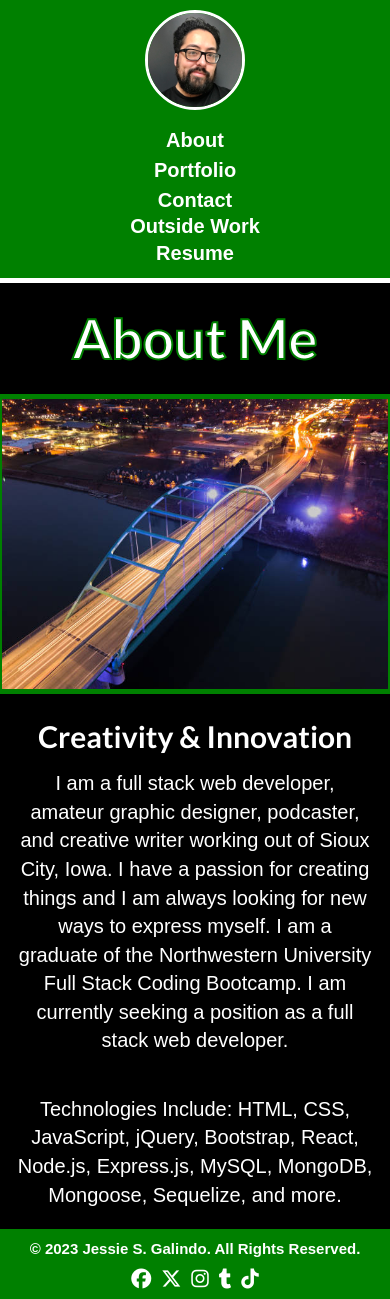
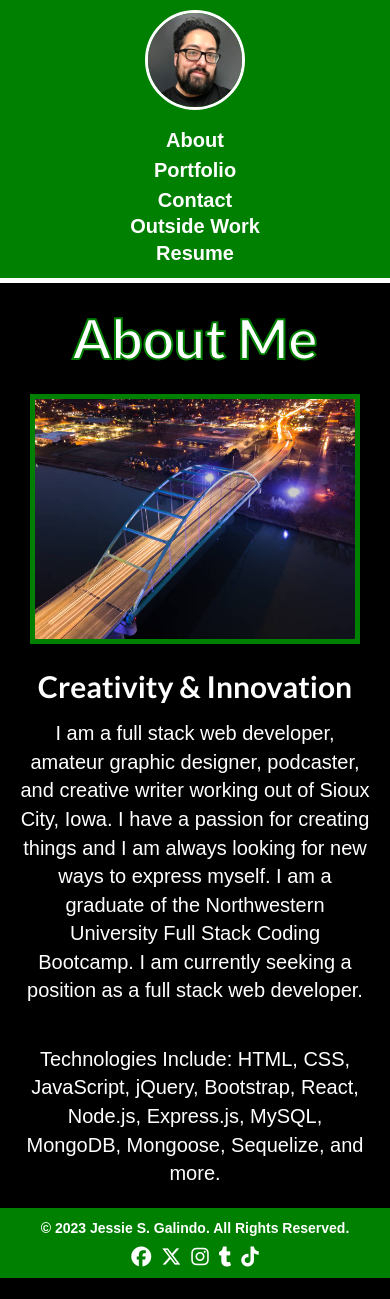
Before and after one commit to MrMessyFace/jessie-galindo-portfolio-2.0, a React (Create React App) app: page /about in a window 390 px wide. After the commit the page ends 1278 px from the top, so only its background shows below. Built offline with nearby package versions, Linux system fonts and the light colour scheme.

Commit message:
update mobile css

```diff
--- a/src/assets/css/App.css
+++ b/src/assets/css/App.css
@@ -101,17 +101,20 @@ body {
   font-size: 18px;
 }
 
-.home-page {
+.banner-section {
   display: flex;
+  flex-direction: column;
   justify-content: center;
   align-items: center;
+  height: 80vh;
 }
 
 .banner {
   display: flex;
   flex-direction: column;
+  justify-content: center;
   align-items: center;
-  margin-top: 250px;
+  text-align: center;
 }
 
 .banner h1 {
@@ -286,6 +289,20 @@ body {
   color: white;
 }
 
+@media screen and (max-width: 992px) {
+  .banner-section {
+    height: 60vh;
+  }
+
+  .banner {
+    text-align: center;
+  }
+
+  .banner h1 {
+    font-size: 130px;
+  }
+}
+
 @media screen and (max-width: 768px) {
   .navbar {
     flex-direction: column;
@@ -317,16 +334,8 @@ body {
     color: white;
   }
 
-  .home-page {
-    height: 100%;
-    width: 100%;
-  }
-
-  .banner {
-    display: flex;
-    justify-content: center;
-    align-items: center;
-    margin-top: 100px;
+  .banner-section {
+    height: 50vh;
   }
 
   .banner h1 {
@@ -432,7 +441,7 @@ body {
     display: flex;
     justify-content: space-evenly;
     width: 100%;
-    margin-top: 20px;
+    margin-top: 50px;
     margin-bottom: 20px;
   }
 
@@ -449,8 +458,40 @@ body {
   .socials {
     margin: 5px;
   }
+}
 
-  .copyright {
-    font-size: 15px;
+@media screen and (max-width: 576px) {
+  .banner-section {
+    height: 50vh;
+  }
+
+  .about-section {
+    width: 100%;
+    margin-left: 0px;
+    margin-right: 0px;
+  }
+
+  .aboutimg {
+    flex-direction: column;
+    align-items: center;
+    width: 100%;
+    margin-left: 0px;
+    margin-right: 0px;
+  }
+
+  .aboutimg img {
+    max-height: 250px;
+    border: 5px solid green;
+    margin-left: 0px;
+    margin-right: 0px;
+    margin-bottom: 20px;
+  }
+
+  .contact-info {
+    display: flex;
+    justify-content: space-evenly;
+    width: 100%;
+    margin-top: 20px;
+    margin-bottom: 20px;
   }
 }
--- a/src/pages/HomePage.js
+++ b/src/pages/HomePage.js
@@ -3,7 +3,7 @@ import Banner from "../components/Banner";
 
 const HomePage = () => {
   return (
-    <div className="home-section">
+    <div className="banner-section">
       <Banner />
     </div>
   );
```
